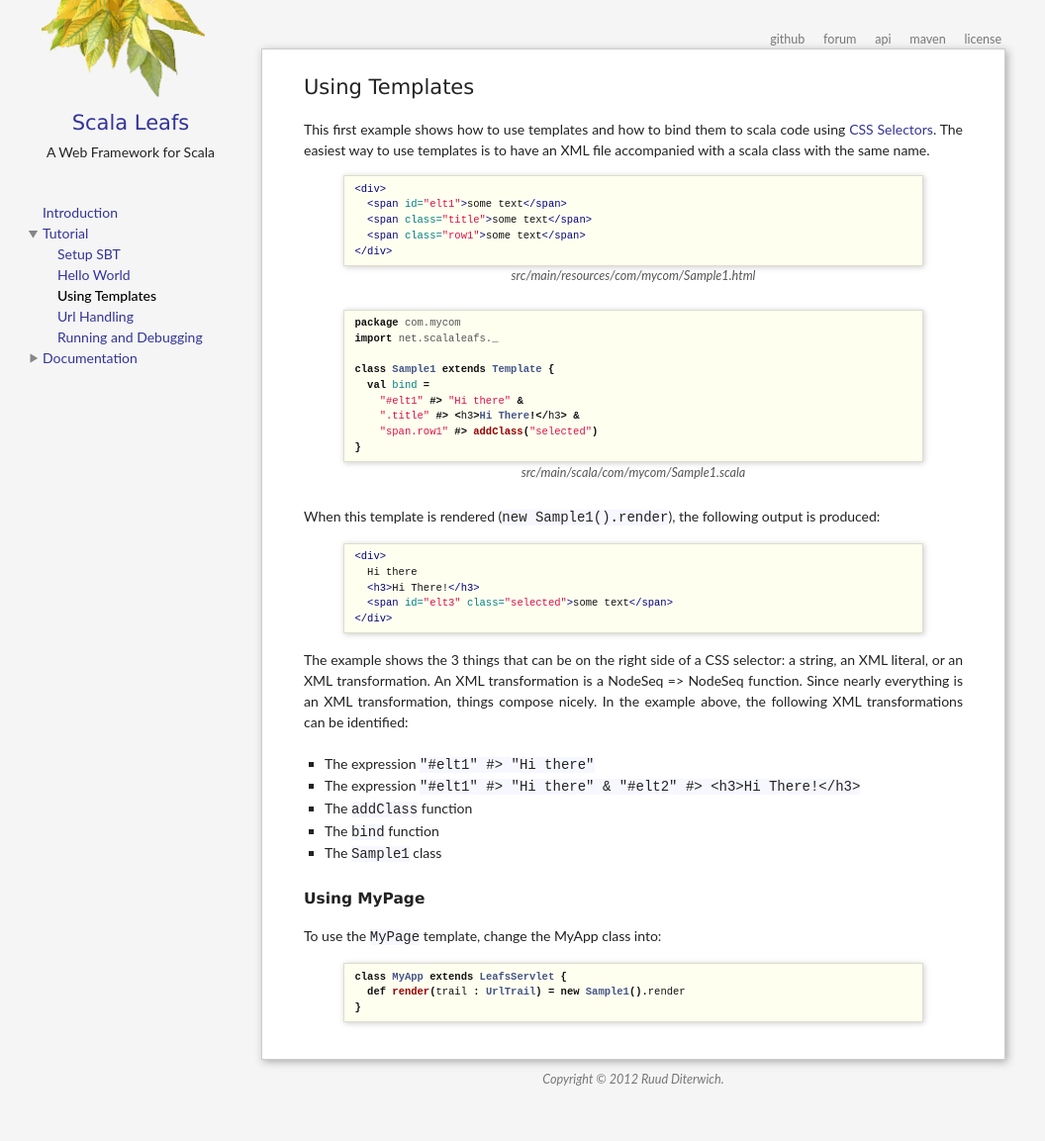
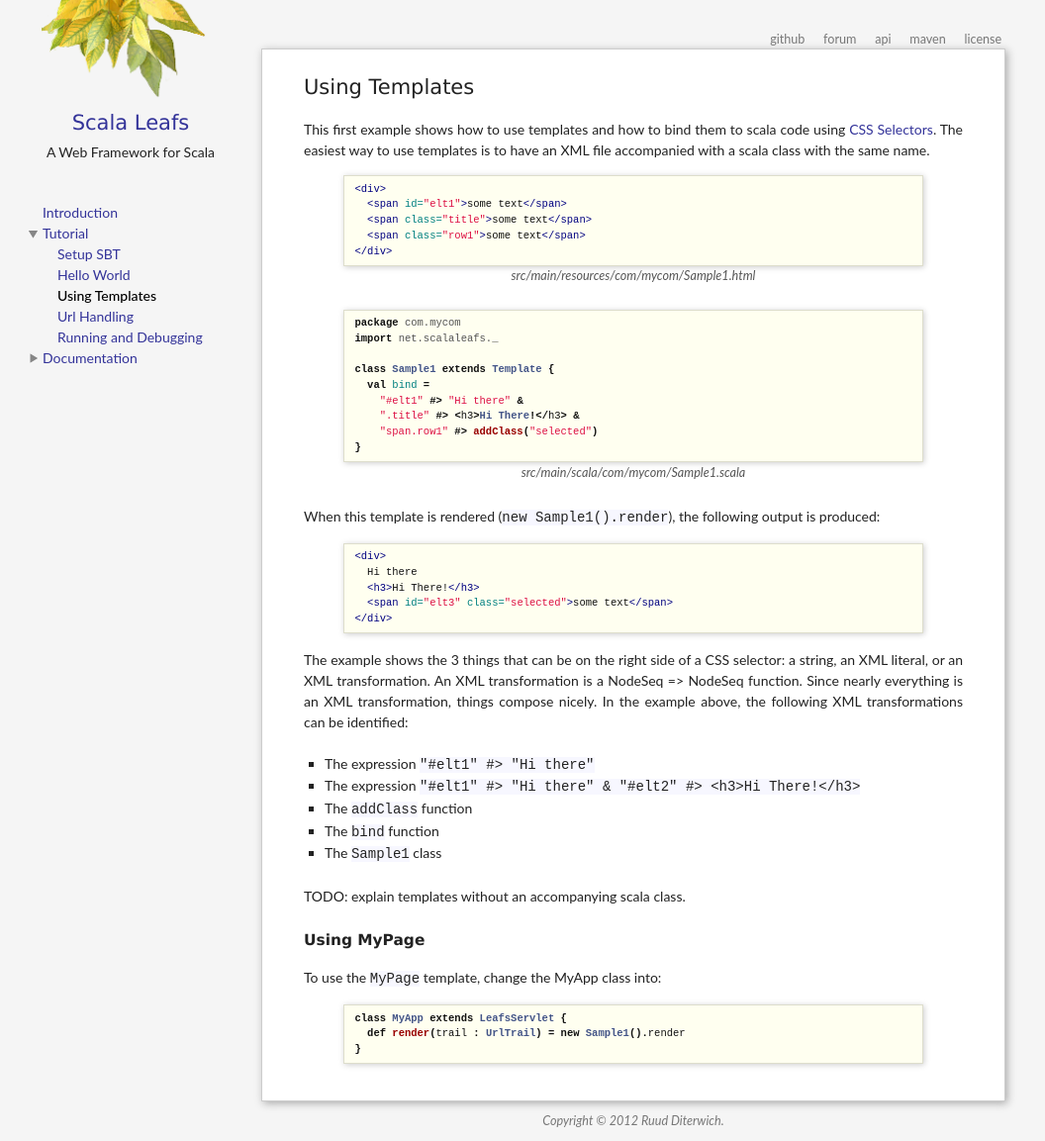
Before and after one commit to scalastuff/scalaleafs, a Jekyll site: the page built from using-templates.md, in a window 1280 px wide. Shown: the whole page at 99% size, without its empty margins (0-1056 px from the left). Built offline with Jekyll 4.4.1, drawn with Linux system fonts in a browser that asks for light colours; before the commit the page ends 1111 px from its top, so only the background shows below that.

Commit message:
Updated using-templates.md

```diff
--- a/using-templates.md
+++ b/using-templates.md
@@ -45,6 +45,8 @@ The example shows the 3 things that can be on the right side of a CSS selector:
 - The `bind` function
 - The `Sample1` class
 
+TODO: explain templates without an accompanying scala class.
+
 ## Using MyPage
 
 To use the `MyPage` template, change the MyApp class into:
```
